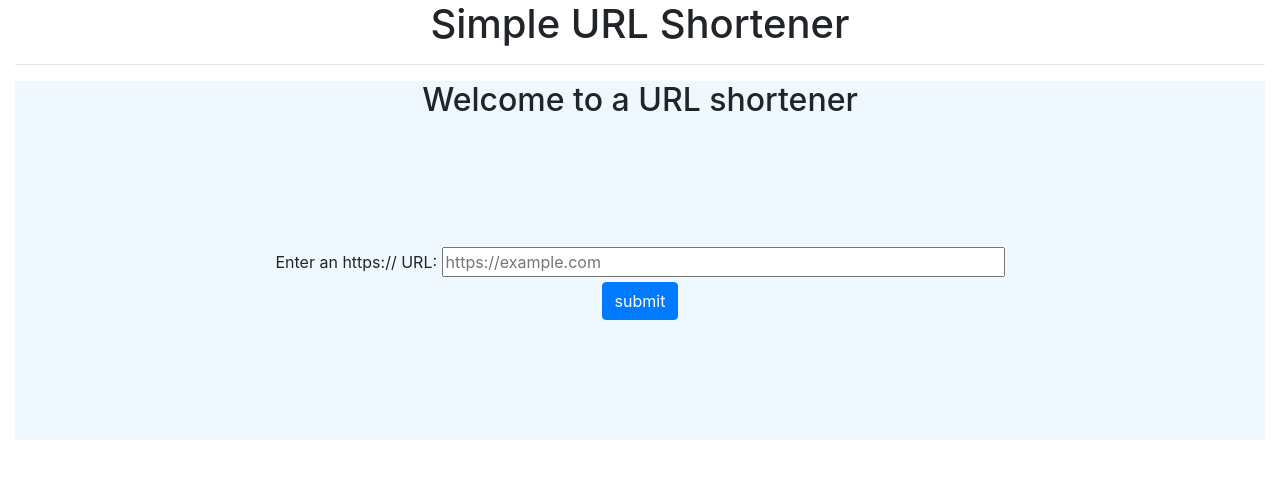
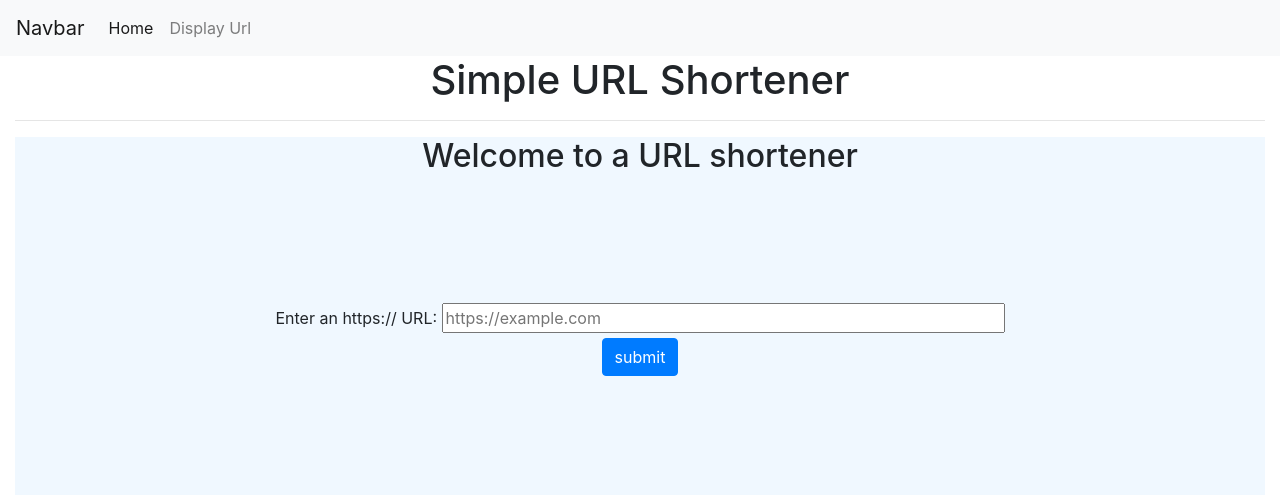
Before and after one commit to Kerrykogei24/K-Url-Shortener, a Flask app: page / in a window 1280 px wide. Shown: the top 495 px of the page. Run offline with Flask 2, Linux system fonts and the light colour scheme; some libraries are stand-ins or nearby versions.

Commit message:
made modificaions

```diff
--- a/templates/base.html
+++ b/templates/base.html
@@ -11,6 +11,7 @@
 </head>
 
 <body>
+    {% include 'navbar.html' %}
 
     <div class="container-fluid">
         <h1>Simple URL Shortener</h1>
--- a/templates/navbar.html
+++ b/templates/navbar.html
@@ -1,22 +1,22 @@
 <nav class="navbar navbar-expand-lg navbar-light bg-light">
-    <a class="navbar-brand" href="#">Navbar</a>
+    <a class="navbar-brand" href="/">Navbar</a>
     <button class="navbar-toggler" type="button" data-toggle="collapse" data-target="#navbarNav" aria-controls="navbarNav" aria-expanded="false" aria-label="Toggle navigation">
       <span class="navbar-toggler-icon"></span>
     </button>
     <div class="collapse navbar-collapse" id="navbarNav">
         <ul class="navbar-nav">
             <li class="nav-item active">
-                <a class="nav-link" href="#">Home <span class="sr-only">(current)</span></a>
+                <a class="nav-link" href="/">Home <span class="sr-only">(current)</span></a>
             </li>
             <li class="nav-item">
-                <a class="nav-link" href="#">Features</a>
+                <a class="nav-link" href="/all_urls">Display Url</a>
             </li>
-            <li class="nav-item">
+            <!-- <li class="nav-item">
                 <a class="nav-link" href="#">Pricing</a>
             </li>
             <li class="nav-item">
                 <a class="nav-link disabled" href="#">Disabled</a>
-            </li>
+            </li> -->
         </ul>
     </div>
 </nav>
```
Also changed, not shown: templates/all_urls.html (+19 -7 lines), 1 other file.
